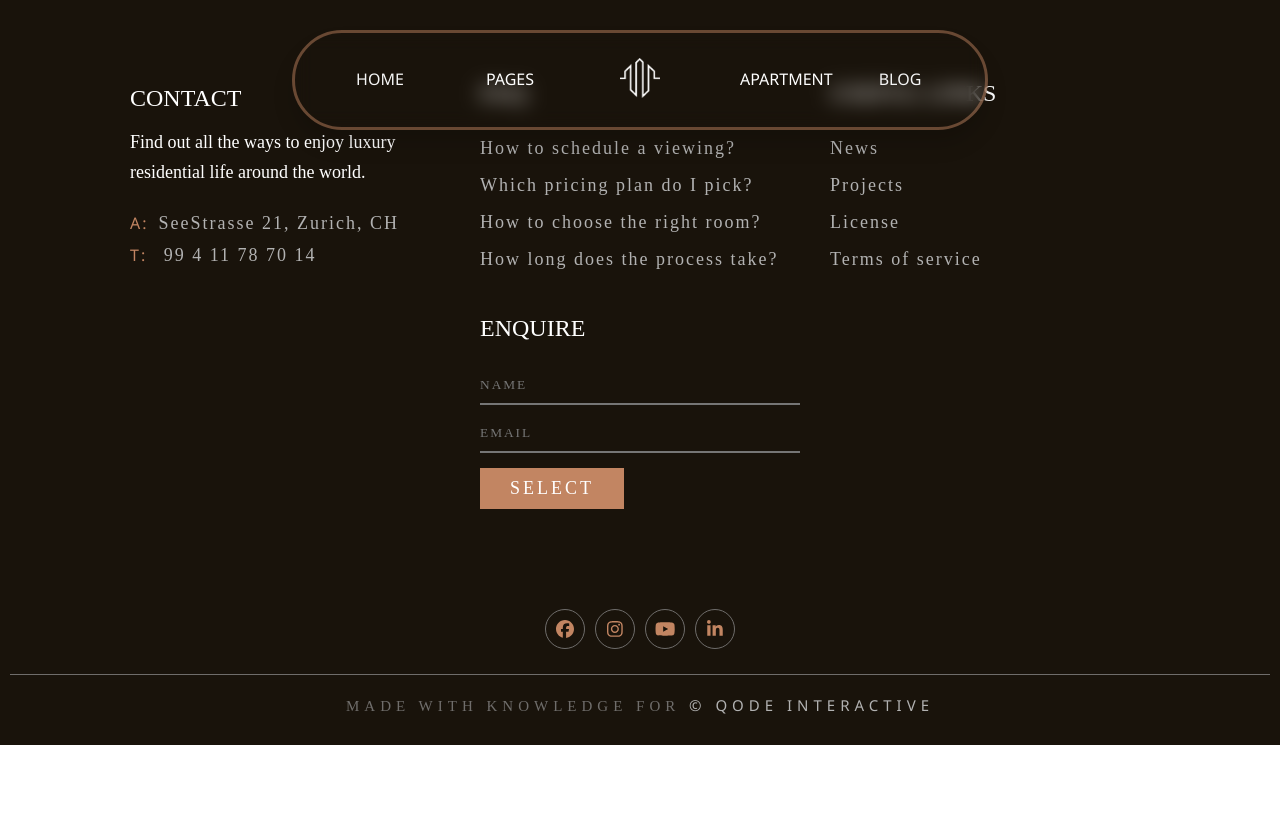
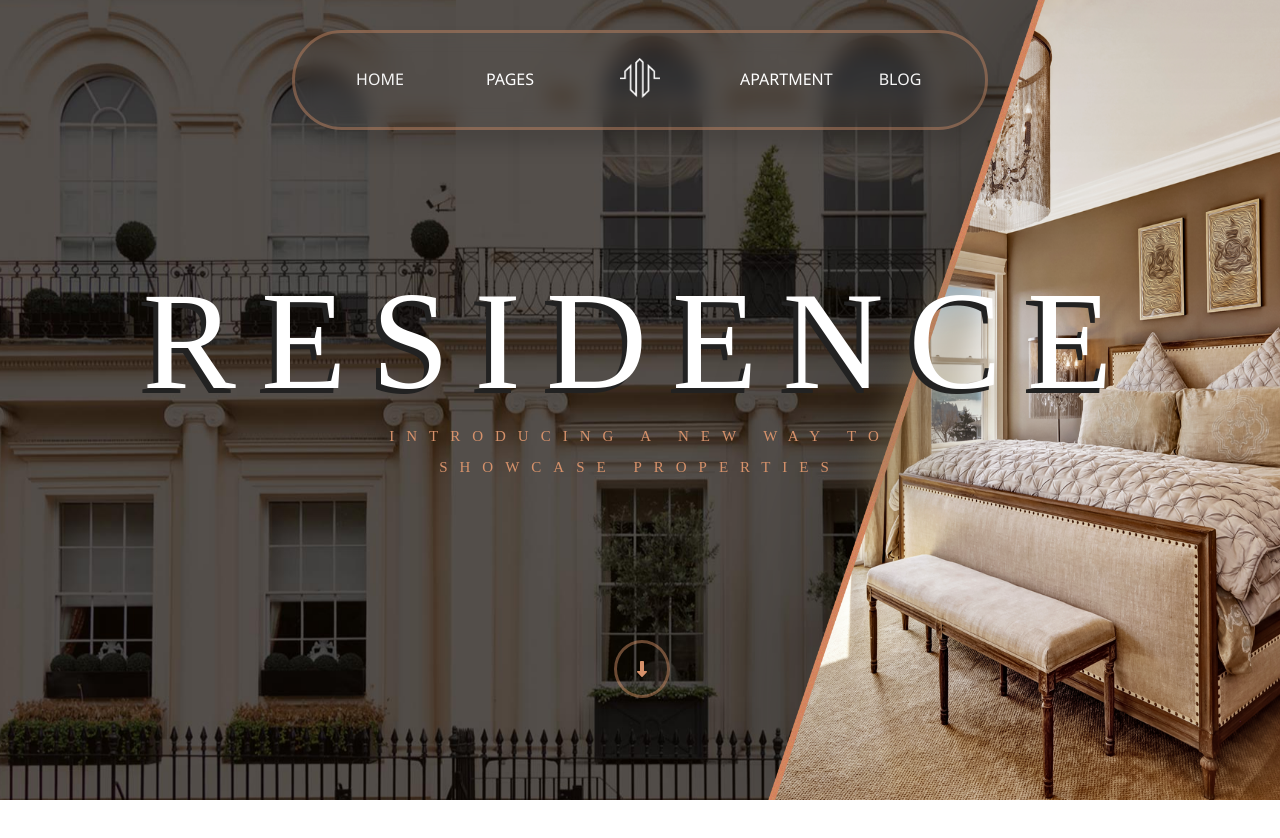
Before and after one commit to ArmanMnacakanov/hendon, a React (Create React App) app: page / in a window 1280 px wide. Shown: the top 838 px of the page. Before the commit the page ends 800 px from the top, so only its background shows below. Built offline with nearby package versions, Linux system fonts and the light colour scheme.

Commit message:
Update App.js

```diff
--- a/src/App.js
+++ b/src/App.js
@@ -30,7 +30,7 @@ function App() {
     <BrowserRouter basename="/">
       <Routes>
         <Route path='/' element={<Layout />}>
-          <Route path='home' index element={<Home />} />
+          <Route index element={<Home />} />
           <Route path='about' element={<About />} />
           <Route path='getintouch' element={<Get_In_Touch />} />
           <Route path='services' element={<Service />} />
```
